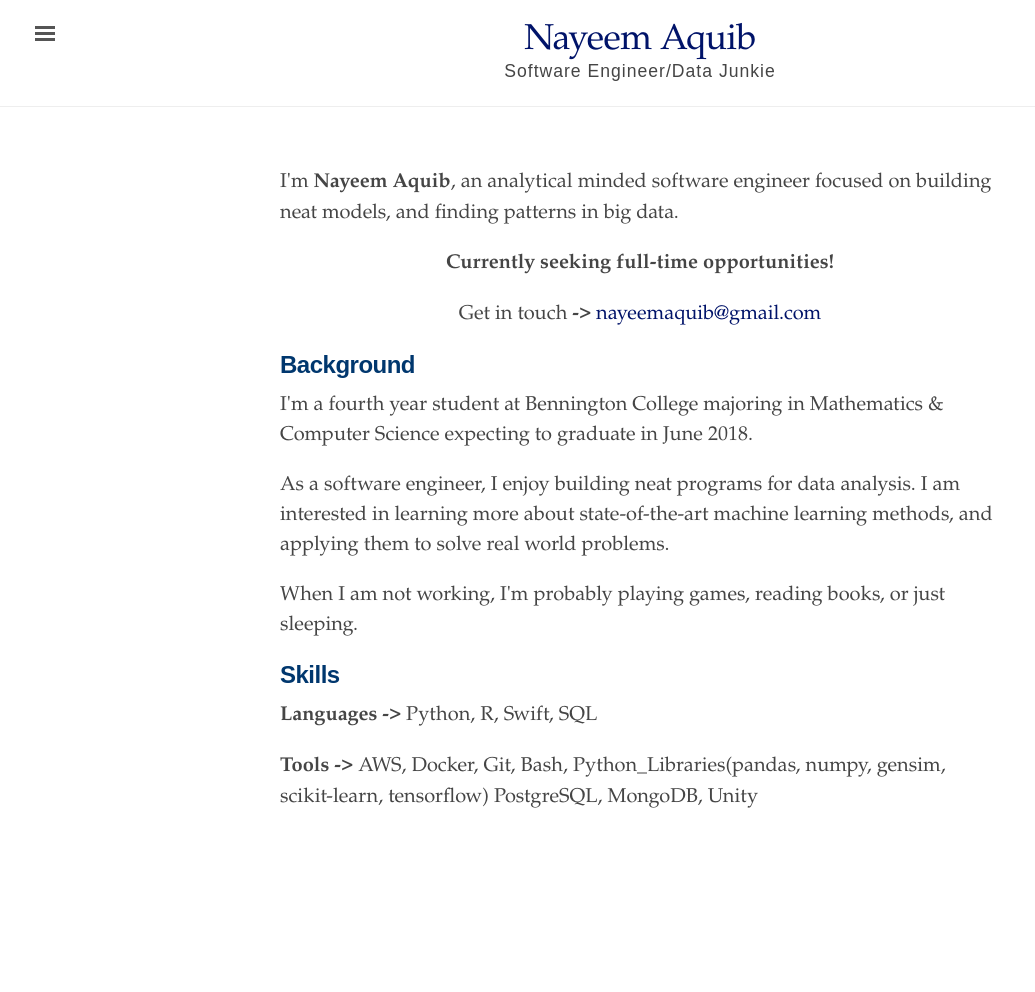
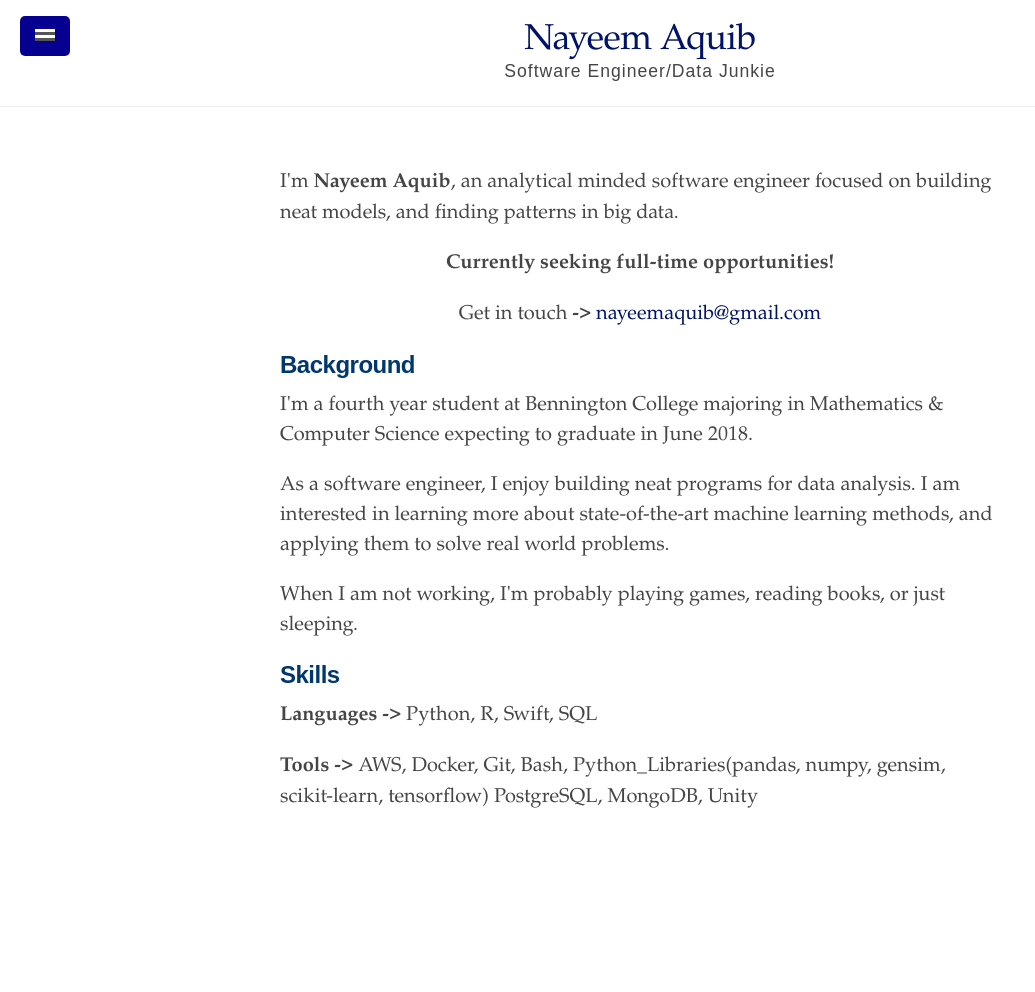
Before and after one commit to nayeemaquib/nayeemaquib.github.io, a Jekyll site: the page built from index.html, in a window 1280 px wide. Shown: the whole page, without its empty margins (0-1035 px from the left). Built offline with Jekyll 4.4.1, drawn with Linux system fonts in a browser that asks for light colours; after the commit the page ends 900 px from its top, so only the background shows below that.

Commit message:
adding toggle color

```diff
--- a/_includes/sidebar.html
+++ b/_includes/sidebar.html
@@ -10,6 +10,7 @@
 
   <nav class="sidebar-nav">
     <a class="sidebar-nav-item{% if page.url == site.baseurl %} active{% endif %}" href="{{ site.baseurl }}/">Home</a>
+
     <a class="sidebar-nav-item" href="https://s3.amazonaws.com/nayeemaquib.com/Others/Resume/Nayeem_Resume.pdf" target="_blank">Résumé</a>
 
     {% comment %}
--- a/_layouts/default.html
+++ b/_layouts/default.html
@@ -48,7 +48,7 @@
         document.getElementById("main").innerHTML = content.replace(regex, "<mark>$1</mark>");
       }
 
-    // Toggle sidebar
+    Toggle sidebar
       (function(document) {
         var toggle = document.querySelector('.sidebar-toggle');
         var sidebar = document.querySelector('#sidebar');
--- a/_sass/_ed.scss
+++ b/_sass/_ed.scss
@@ -423,8 +423,9 @@ a.sidebar-nav-item:focus {
   left: 1rem;
   display: block;
   padding: .25rem .75rem;
-  color: #505050;
-  background-color: #fff;
+  //color: #505050;
+  //background-color: #fff;
+  background-color: #060091;
   border-radius: .25rem;
   cursor: pointer;
 }
@@ -434,26 +435,26 @@ a.sidebar-nav-item:focus {
   width: 1rem;
   height: .75rem;
   content: "";
-  background-image: -webkit-linear-gradient(to bottom, #555, #555 20%, #fff 20%, #fff 40%, #555 40%, #555 60%, #fff 60%, #fff 80%, #555 80%, #555 100%);
+  background-image: -webkit-linear-gradient(to bottom, #060091, #060091 20%, #fff 20%, #fff 40%, #555 40%, #555 60%, #fff 60%, #fff 80%, #555 80%, #555 100%);
   background-image:    -moz-linear-gradient(to bottom, #555, #555 20%, #fff 20%, #fff 40%, #555 40%, #555 60%, #fff 60%, #fff 80%, #555 80%, #555 100%);
   background-image:     -ms-linear-gradient(to bottom, #555, #555 20%, #fff 20%, #fff 40%, #555 40%, #555 60%, #fff 60%, #fff 80%, #555 80%, #555 100%);
-  background-image:         linear-gradient(to bottom, #555, #555 20%, #fff 20%, #fff 40%, #555 40%, #555 60%, #fff 60%, #fff 80%, #555 80%, #555 100%);
+  background-image:         linear-gradient(to bottom, #060091, #060091 20%, #fff 20%, #fff 40%, #555 40%, #555 60%, #fff 60%, #fff 80%, #555 80%, #555 100%);
 }
 
 .sidebar-toggle:active,
 #sidebar-checkbox:focus ~ .sidebar-toggle,
 #sidebar-checkbox:checked ~ .sidebar-toggle {
   color: #fff;
-  background-color: #555;
+  background-color: #060091;
 }
 
 .sidebar-toggle:active:before,
 #sidebar-checkbox:focus ~ .sidebar-toggle:before,
 #sidebar-checkbox:checked ~ .sidebar-toggle:before {
-  background-image: -webkit-linear-gradient(to bottom, #fff, #fff 20%, #555 20%, #555 40%, #fff 40%, #fff 60%, #555 60%, #555 80%, #fff 80%, #fff 100%);
+  background-image: -webkit-linear-gradient(to bottom, #fff, #fff 20%, #060091 20%, #060091 40%, #fff 40%, #fff 60%, #555 60%, #555 80%, #fff 80%, #fff 100%);
   background-image:    -moz-linear-gradient(to bottom, #fff, #fff 20%, #555 20%, #555 40%, #fff 40%, #fff 60%, #555 60%, #555 80%, #fff 80%, #fff 100%);
   background-image:     -ms-linear-gradient(to bottom, #fff, #fff 20%, #555 20%, #555 40%, #fff 40%, #fff 60%, #555 60%, #555 80%, #fff 80%, #fff 100%);
-  background-image:         linear-gradient(to bottom, #fff, #fff 20%, #555 20%, #555 40%, #fff 40%, #fff 60%, #555 60%, #555 80%, #fff 80%, #fff 100%);
+  background-image:         linear-gradient(to bottom, #fff, #fff 20%, #060091 20%, #060091 40%, #fff 40%, #fff 60%, #555 60%, #555 80%, #fff 80%, #fff 100%);
 }
 
 @media (min-width: 30.1em) {
--- a/index.html
+++ b/index.html
@@ -27,9 +27,7 @@ title: "Nayeem Aquib"
   <p><strong>Tools -&gt;</strong> AWS, Docker, Git, Bash, Python_Libraries(pandas, numpy, gensim, scikit-learn, tensorflow)&nbsp;PostgreSQL, MongoDB, Unity</p>
 
 
-  <p>&nbsp;</p>
-
-  <p>&nbsp;</p>
+  <p></p>
 
 
   </p>
```
